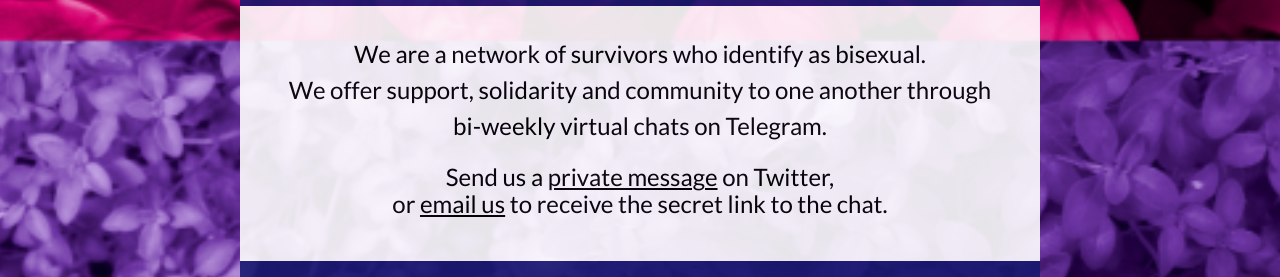
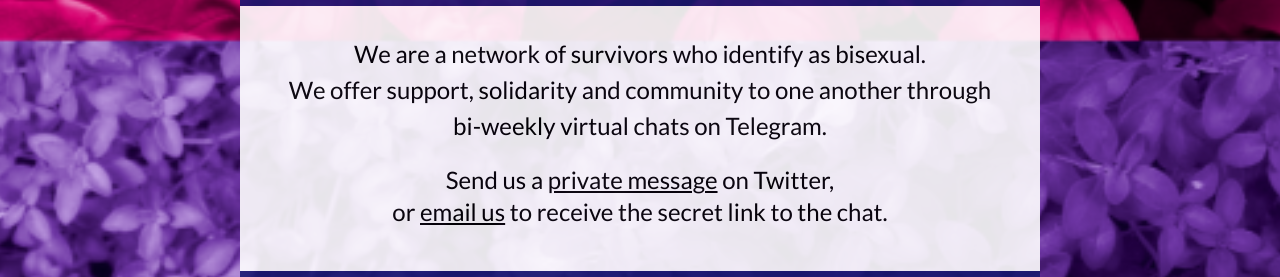
Before and after one commit to AlexEe/BSN-website, a plain HTML site: page index.html in a window 1280 px wide. Shown: the part 231-508 px from the top of the page. Drawn offline with Linux system fonts and the light colour scheme.

Commit message:
Changed line-height on index page

```diff
--- a/stylesheet_index.css
+++ b/stylesheet_index.css
@@ -83,6 +83,10 @@ li a:hover {
 
 #who_we_are_section h3 {
   line-height:1.5;
+}
+
+#send_message_section h3 {
+  line-height: 1.3;
 }
 
 #send_message_section a {
```
